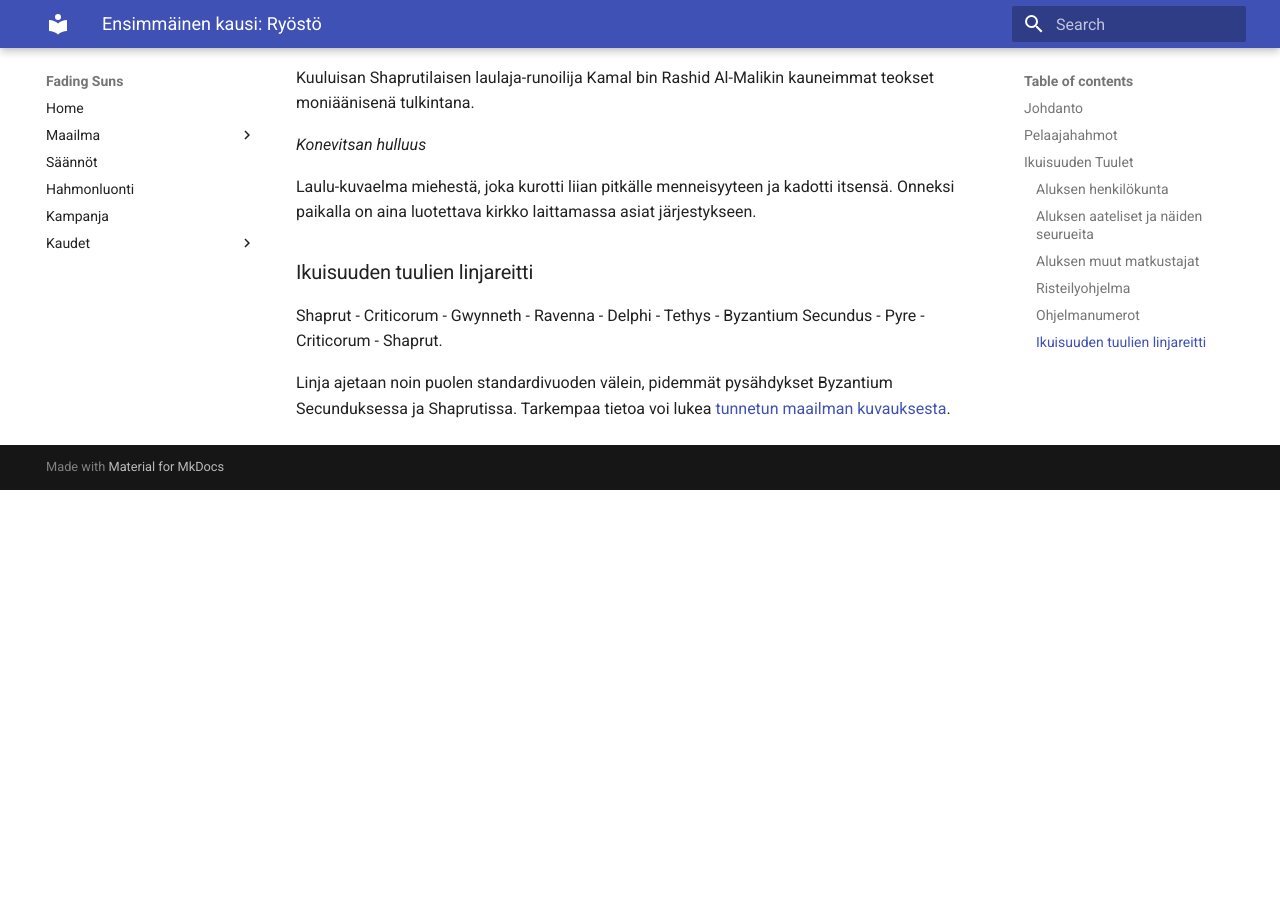
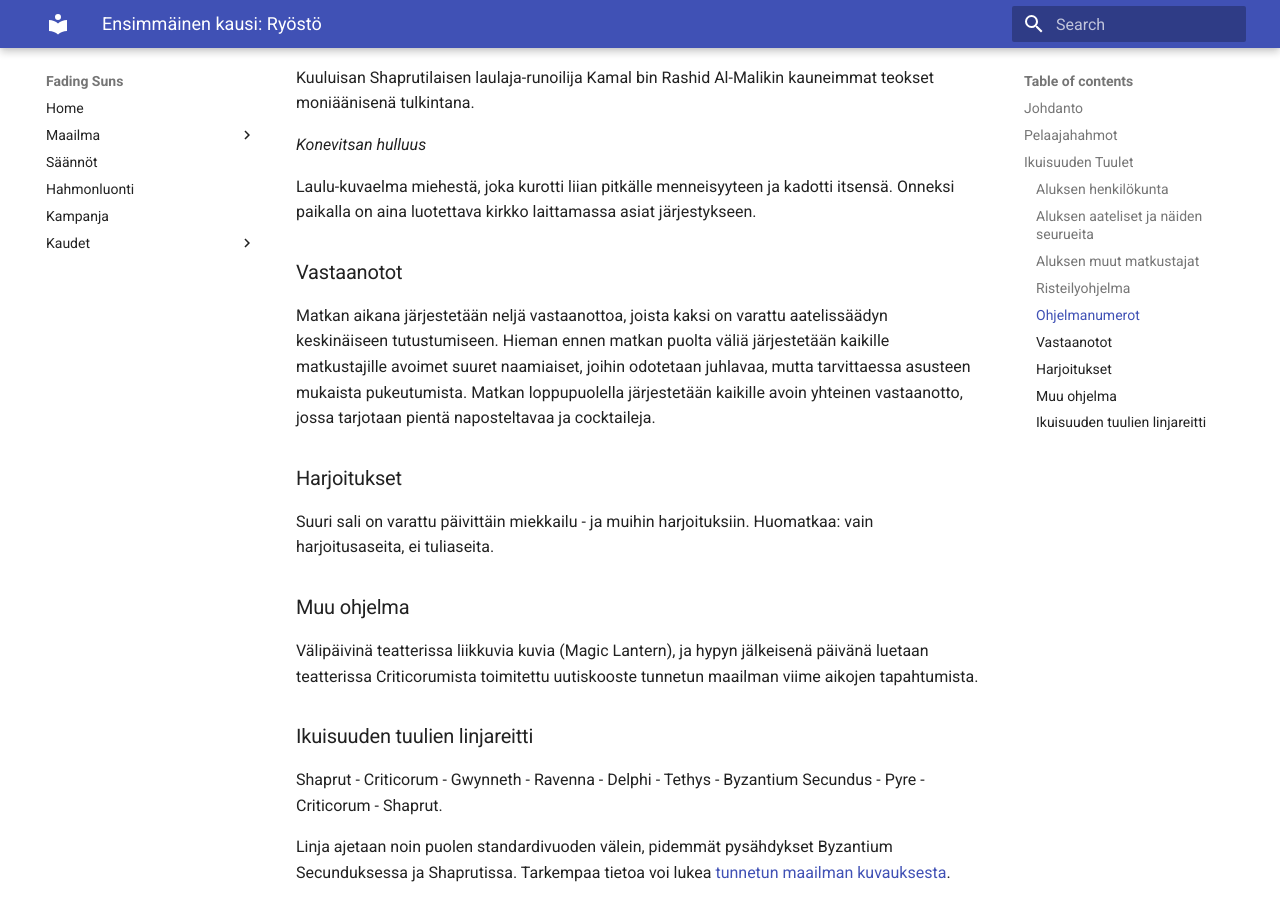
Before and after one commit to mertenator100/mertenator100.github.io, an MkDocs documentation site: the page built from docs/kausi1.md, in a window 1280 px wide and 900 px high, scrolled down 13093 px. Built offline with MkDocs 1.6.1 and Material for MkDocs 9.7.7, drawn with Linux system fonts in a browser that asks for light colours; before the commit the page ends 13583 px from its top, so only the background shows below that.

Commit message:
ohjelmaa

```diff
--- a/docs/kausi1.md
+++ b/docs/kausi1.md
@@ -243,6 +243,18 @@ Kuuluisan Shaprutilaisen laulaja-runoilija Kamal bin Rashid Al-Malikin kauneimma
 
 Laulu-kuvaelma miehestä, joka kurotti liian pitkälle menneisyyteen ja kadotti itsensä. Onneksi paikalla on aina luotettava kirkko laittamassa asiat järjestykseen.
 
+### Vastaanotot
+
+Matkan aikana järjestetään neljä vastaanottoa, joista kaksi on varattu aatelissäädyn keskinäiseen tutustumiseen. Hieman ennen matkan puolta väliä järjestetään kaikille matkustajille avoimet suuret naamiaiset, joihin odotetaan juhlavaa, mutta tarvittaessa asusteen mukaista pukeutumista. Matkan loppupuolella järjestetään kaikille avoin yhteinen vastaanotto, jossa tarjotaan pientä naposteltavaa ja cocktaileja.
+
+### Harjoitukset
+
+Suuri sali on varattu päivittäin miekkailu - ja muihin harjoituksiin. Huomatkaa: vain harjoitusaseita, ei tuliaseita.
+
+### Muu ohjelma
+
+Välipäivinä teatterissa liikkuvia kuvia (Magic Lantern), ja hypyn jälkeisenä päivänä luetaan teatterissa Criticorumista toimitettu uutiskooste tunnetun maailman viime aikojen tapahtumista.
+
 ### Ikuisuuden tuulien linjareitti
 
 Shaprut - Criticorum - Gwynneth - Ravenna - Delphi - Tethys - Byzantium Secundus - Pyre - Criticorum - Shaprut.
```
